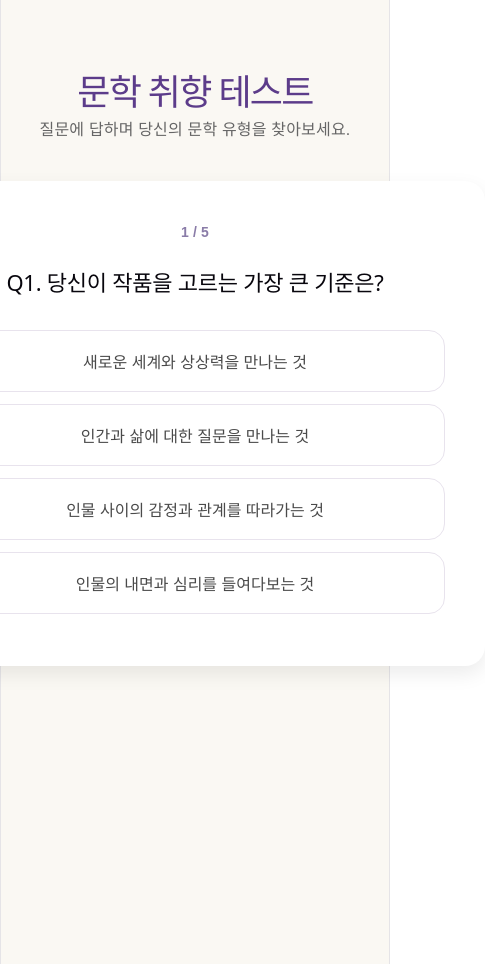
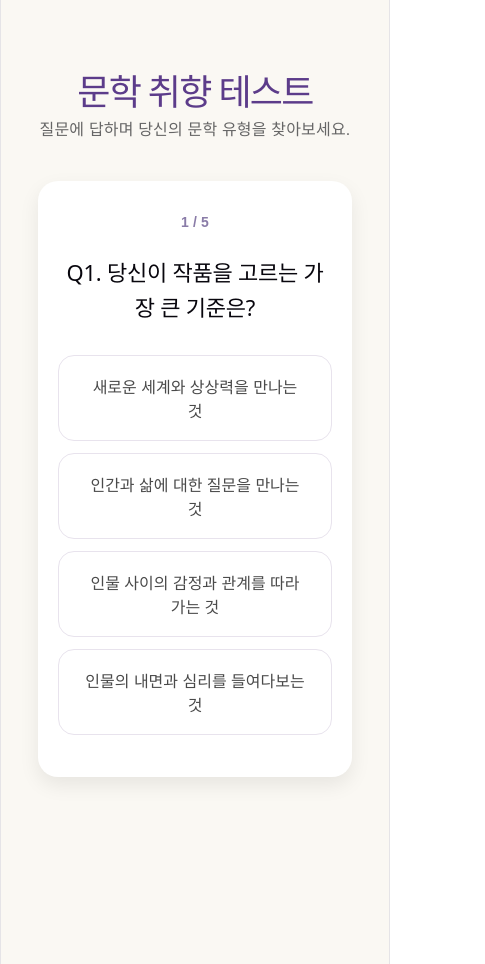
Before and after one commit to gayeong14/literary-curation, a React (Vite) app: page /test in a window 390 px wide. Shown: the whole page, 485 px wide, since content can reach past the window. Built offline with nearby package versions, Linux system fonts and the light colour scheme.

Commit message:
change test box

```diff
--- a/src/pages/Test.css
+++ b/src/pages/Test.css
@@ -33,18 +33,33 @@
 
 .question-card {
   width: 500px;
+  max-width: 90%;
 
   background-color: white;
 
   padding: 40px;
+  border-radius: 20px;
 
-  border-radius: 20px;
+  box-sizing: border-box;
 
   box-shadow: 0 8px 20px rgba(0,0,0,0.08);
 
   text-align: center;
 }
 
+@media (max-width: 600px) {
+
+  .question-card {
+    width: 100%;
+    padding: 30px 20px;
+  }
+
+  .question-card h2 {
+    font-size: 20px;
+    line-height: 1.5;
+  }
+
+}
 .question-card h2 {
   font-size: 22px;
   line-height: 1.6;
```
